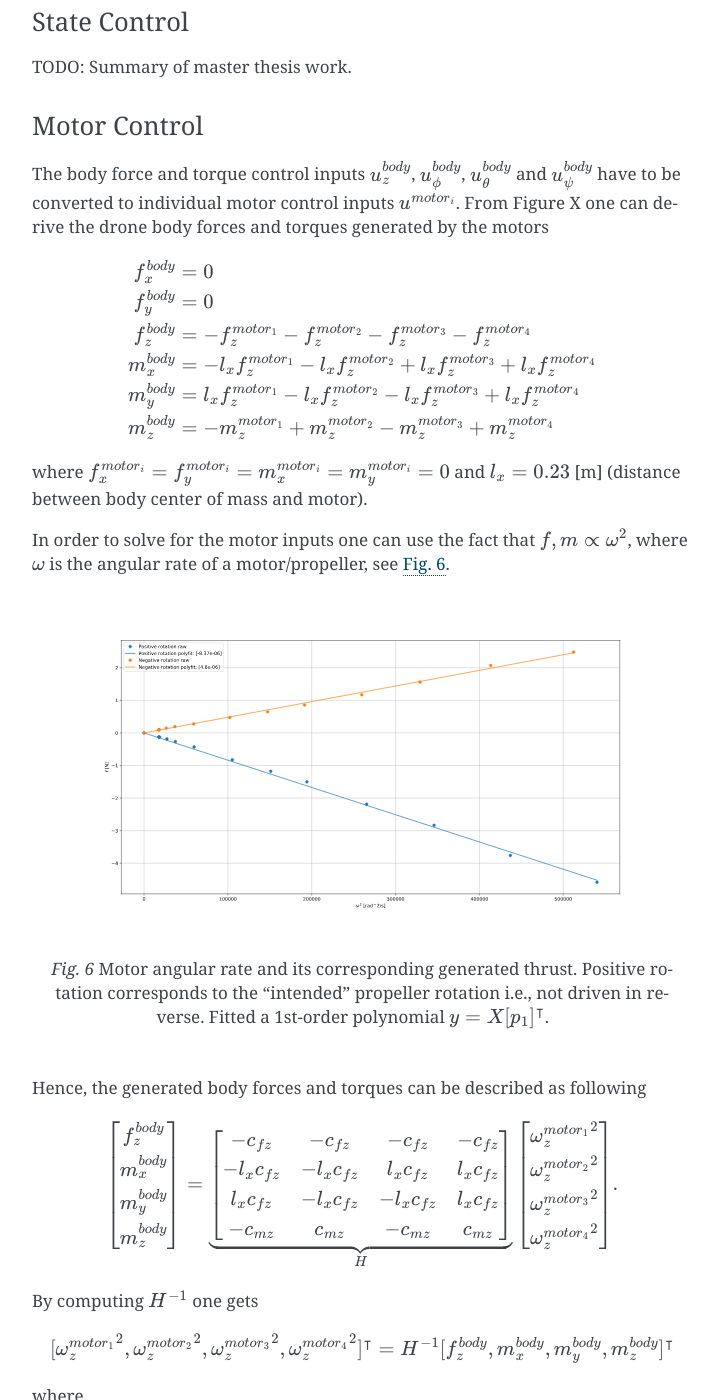
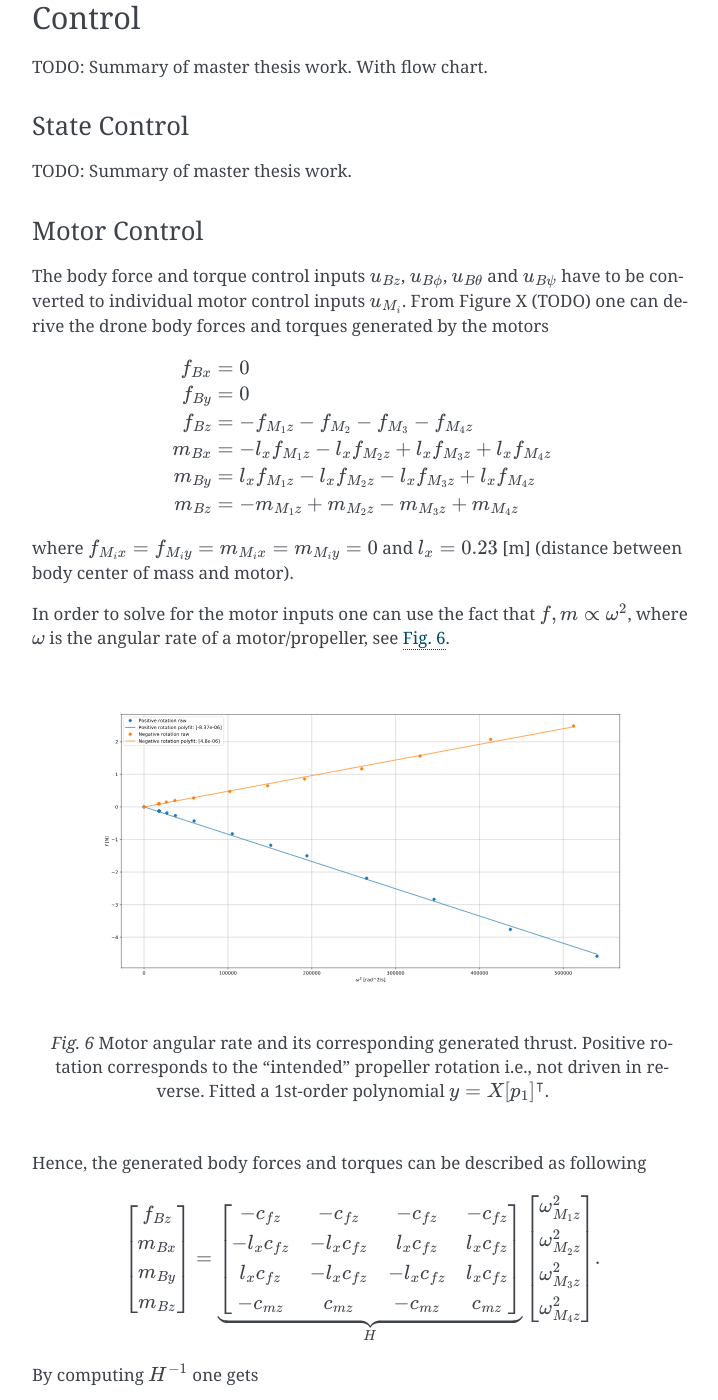
Before and after one commit to real-tintin/ugglan, a Sphinx documentation site: the page built from doc/source/drone.rst, in a window 1280 px wide and 1400 px high, scrolled down 6178 px. Shown: the whole window, without its empty margins (388-1106 px from the left). Built offline with Sphinx 7.4.7, drawn with Linux system fonts in a browser that asks for light colours; some of the changed text lies outside the part shown.

```diff
--- a/doc/source/drone.rst
+++ b/doc/source/drone.rst
@@ -239,21 +245,21 @@ TODO: Summary of master thesis work.
 
 Motor Control
 ------------------
-The body force and torque control inputs :math:`u_z^{body}`, :math:`u_\phi^{body}`,
-:math:`u_\theta^{body}` and :math:`u_\psi^{body}` have to be converted to individual
-motor control inputs :math:`u^{motor_i}`. From Figure X one can derive the drone body
-forces and torques generated by the motors
+The body force and torque control inputs :math:`u_{Bz}`, :math:`u_{B\phi}`,
+:math:`u_{B\theta}` and :math:`u_{B\psi}` have to be converted to individual
+motor control inputs :math:`u_{M_i}`. From Figure X (TODO) one can derive the
+drone body forces and torques generated by the motors
 
 .. math::
 
-    f_x^{body} &= 0 \\
-    f_y^{body} &= 0 \\
-    f_z^{body} &= - f_z^{motor_1} - f_z^{motor_2} - f_z^{motor_3} - f_z^{motor_4} \\
-    m_x^{body} &= - l_xf_z^{motor_1} - l_xf_z^{motor_2} + l_xf_z^{motor_3} + l_xf_z^{motor_4} \\
-    m_y^{body} &=   l_xf_z^{motor_1} - l_xf_z^{motor_2} - l_xf_z^{motor_3} + l_xf_z^{motor_4} \\
-    m_z^{body} &= - m_z^{motor_1} + m_z^{motor_2} - m_z^{motor_3} + m_z^{motor_4}
+    f_{Bx} &= 0 \\
+    f_{By} &= 0 \\
+    f_{Bz} &= - f_{M_1z} - f_{M_2} - f_{M_3} - f_{M_4z} \\
+    m_{Bx} &= - l_xf_{M_1z} - l_xf_{M_2z} + l_xf_{M_3z} + l_xf_{M_4z} \\
+    m_{By} &=   l_xf_{M_1z} - l_xf_{M_2z} - l_xf_{M_3z} + l_xf_{M_4z} \\
+    m_{Bz} &= - m_{M_1z} + m_{M_2z} - m_{M_3z} + m_{M_4z}
 
-where :math:`f_x^{motor_i} = f_y^{motor_i} = m_x^{motor_i} = m_y^{motor_i} = 0` and
+where :math:`f_{M_ix} = f_{M_iy} = m_{M_ix} = m_{M_iy} = 0` and
 :math:`l_x = 0.23` [m] (distance between body center of mass and motor).
 
 In order to solve for the motor inputs one can use the fact that
@@ -273,10 +279,10 @@ Hence, the generated body forces and torques can be described as following
 .. math::
 
     \begin{bmatrix}
-        f_z^{body} \\
-        m_x^{body} \\
-        m_y^{body} \\
-        m_z^{body}
+        f_{Bz} \\
+        m_{Bx} \\
+        m_{By} \\
+        m_{Bz}
     \end{bmatrix} =
     \underbrace{
         \begin{bmatrix}
@@ -287,10 +293,10 @@ Hence, the generated body forces and torques can be described as following
         \end{bmatrix}
     }_H
     \begin{bmatrix}
-        {\omega_z^{motor_1}}^2 \\
-        {\omega_z^{motor_2}}^2 \\
-        {\omega_z^{motor_3}}^2 \\
-        {\omega_z^{motor_4}}^2
+        \omega_{M_1z}^2 \\
+        \omega_{M_2z}^2 \\
+        \omega_{M_3z}^2 \\
+        \omega_{M_4z}^2
     \end{bmatrix}.
 
 
@@ -298,8 +304,8 @@ By computing :math:`H^{-1}` one gets
 
 .. math::
 
-    [{\omega_z^{motor_1}}^2, {\omega_z^{motor_2}}^2, {\omega_z^{motor_3}}^2, {\omega_z^{motor_4}}^2]^\intercal
-    = H^{-1} [f_z^{body}, m_x^{body}, m_y^{body}, m_z^{body}]^\intercal
+    [\omega_{M_1z}^2, \omega_{M_2z}^2, \omega_{M_3z}^2, \omega_{M_4z}^2]^\intercal
+    = H^{-1} [f_{Bz}, m_{Bx}, m_{By}, m_{Bz}]^\intercal
 
 where
 
@@ -336,11 +342,11 @@ control inputs and the angular rates is given.
 Hence, the final conversion is given by
 
 .. math::
-    u^{motor_i} =
+    u_{M_i} =
     \begin{cases}
-        57\omega_z^{motor_i} - 9675 & \text{if } {\omega_z^{motor_i}} > 0 \\
+        57\omega_{M_iz} - 9675 & \text{if } \omega_{M_iz} > 0 \\
         0 & \text{otherwise}
     \end{cases}.
 
-Note, :math:`u_i` should also be range limited since is it a ``int16`` and reversing
+Note, :math:`u_{M_i}` should also be range limited since is it a ``int16`` and reversing
 is not used.
```
Also changed, not shown: other parts of doc/source/drone.rst (+12 -6 lines).
